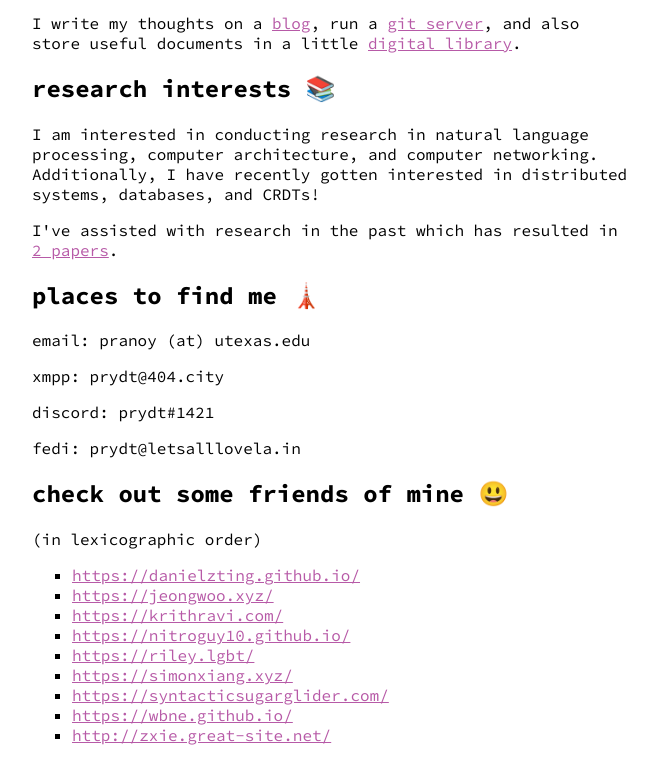
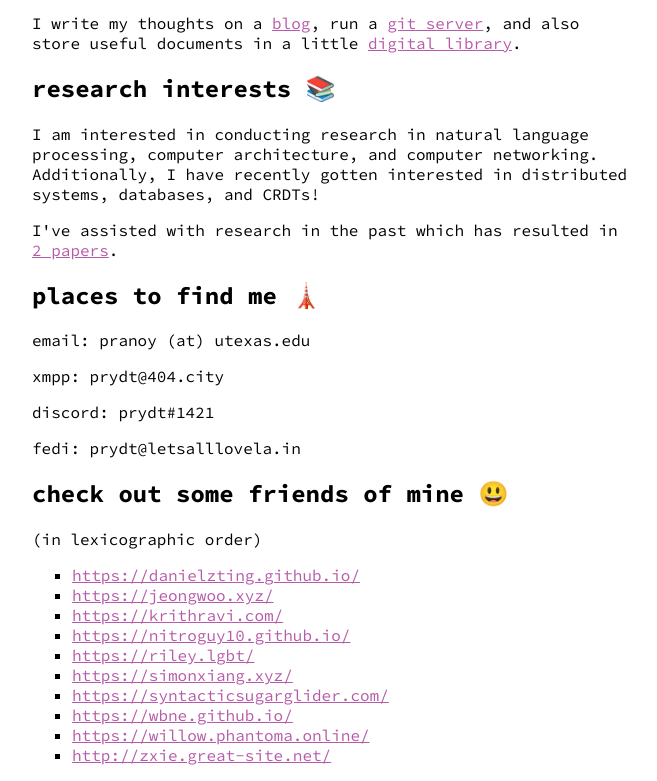
Before and after one commit to prydt/prydt.xyz, a plain HTML site: page index.html in a window 1280 px wide. Shown: the part 433-1214 px from the top of the page, without its empty margins (308-965 px from the left). Drawn offline with Linux system fonts and the light colour scheme.

Commit message:
Add willow url

```diff
--- a/index.html
+++ b/index.html
@@ -41,6 +41,7 @@
                 <li><a href="https://simonxiang.xyz/">https://simonxiang.xyz/</a></li>
                 <li><a href="https://syntacticsugarglider.com/">https://syntacticsugarglider.com/</a></li>
                 <li><a href="https://wbne.github.io/">https://wbne.github.io/</a></li>
+                <li><a href="https://willow.phantoma.online/">https://willow.phantoma.online/</a></li>
                 <li><a href="http://zxie.great-site.net/">http://zxie.great-site.net/</a></li>
             </ul>
         </div>
```
